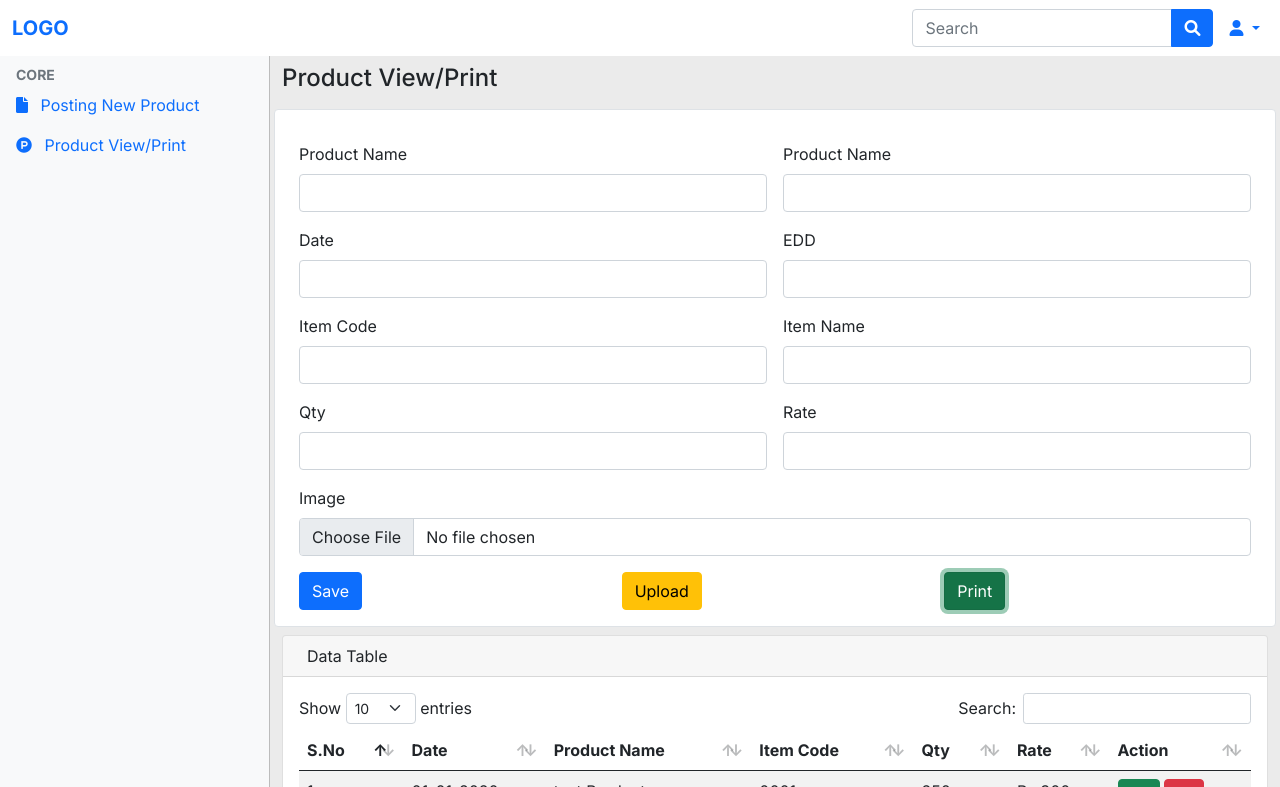
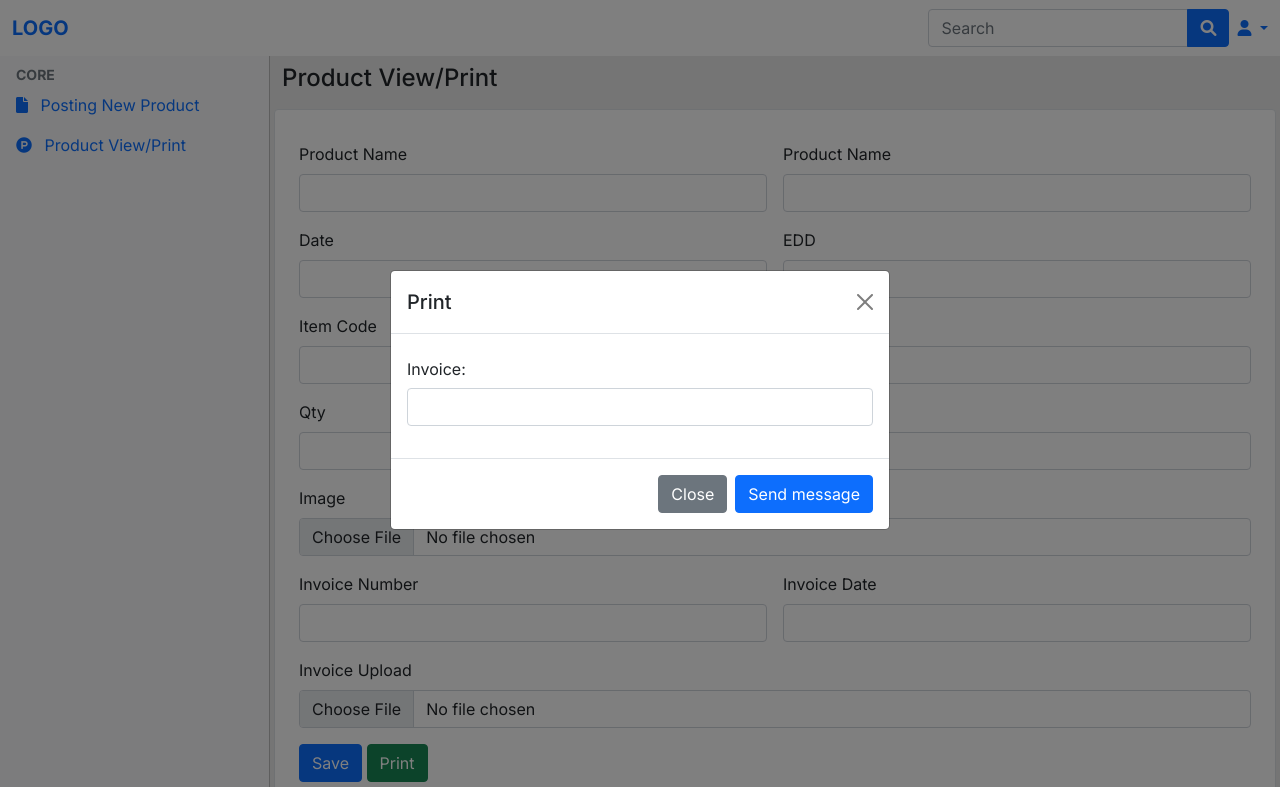
Before and after one commit to Batrinath-Code/vendor-template, a plain HTML site: page poviewprint.html in a window 1280 px wide. Both pictures are taken after a click on the button "Print". Shown: the top 787 px of the page. Drawn offline with nearby package versions, Linux system fonts and the light colour scheme.

Commit message:
menu visible is fixed

```diff
--- a/css/style.css
+++ b/css/style.css
@@ -21,7 +21,14 @@ button {
 .sidebar-link[aria-expanded="true"] .right-icon {
   transform: rotate(180deg);
 }
+.d-menu{
+
+  display: block;
+}
 @media (min-width: 992px) {
+  .d-menu{
+    display: none;
+  }
   body {
     overflow: auto !important;
   }
--- a/poviewprint.html
+++ b/poviewprint.html
@@ -16,10 +16,10 @@
   </head>
   <body>
     <!-- top navigation bar -->
-    <nav class="navbar navbar-expand-lg bg-white fixed-top">
+    <nav class="navbar  bg-white fixed-top">
       <div class="container-fluid">
         <button
-          class="navbar-toggler border-dark"
+          class="d-menu border-dark"
           type="button"
           data-bs-toggle="offcanvas"
           data-bs-target="#sidebar"
@@ -32,7 +32,7 @@
           href="#"
           >Logo</a
         >
-        <button
+        <!-- <button
           class="navbar-toggler border-dark"
           type="button"
           data-bs-toggle="collapse"
@@ -42,8 +42,8 @@
           aria-label="Toggle navigation"
         >
           <i class="fa-solid fa-bars"></i>
-        </button>
-        <div class="collapse navbar-collapse" id="topNavBar">
+        </button> -->
+        <div class="d-sm-flex justify-content-center align-items-center" id="topNavBar">
           <form class="d-flex ms-auto my-3 my-lg-0">
             <div class="input-group">
               <input
@@ -159,14 +159,74 @@
             <label for="formFile" class="form-label">Image</label>
             <input class="form-control" type="file" id="formFile" />
           </div>
+          <div class="col-md-6">
+            <label for="inputInvoiceNumber" class="form-label"
+              >Invoice Number</label
+            >
+            <input type="text" class="form-control" id="inputInvoiceNumber" />
+          </div>
+          <div class="col-md-6">
+            <label for="inputInvoiceDate" class="form-label"
+              >Invoice Date</label
+            >
+            <input type="text" class="form-control" id="inputInvoiceDate" />
+          </div>
+          <div class="col-md-12">
+            <label for="formInvoiceFile" class="form-label">Invoice Upload</label>
+            <input class="form-control" type="file" id="formInvoiceFile" />
+          </div>
           <div class="col-md-4">
             <button type="submit" class="btn btn-primary">Save</button>
+            <button class="btn btn-success" data-bs-toggle="modal"
+            data-bs-target="#Print">Print</button>
           </div>
-          <div class="col-md-4">
-            <button class="btn btn-warning">Upload</button>
-          </div>
-          <div class="col-md-4">
-            <button class="btn btn-success">Print</button>
+
+        </div>
+        <div
+          class="modal fade"
+          id="Print"
+          tabindex="-1"
+          aria-labelledby="PrintLabel"
+          aria-hidden="true"
+        >
+          <div class="modal-dialog modal-dialog-centered modal-dialog-scrollable">
+            <div class="modal-content">
+              <div class="modal-header">
+                <h5 class="modal-title" id="PrintLabel">Print</h5>
+                <button
+                  type="button"
+                  class="btn-close"
+                  data-bs-dismiss="modal"
+                  aria-label="Close"
+                ></button>
+              </div>
+              <div class="modal-body">
+                <form>
+                  <div class="mb-3">
+                    <label for="invoice-number" class="col-form-label"
+                      >Invoice:</label
+                    >
+                    <input
+                      type="text"
+                      class="form-control"
+                      id="invoice-number"
+                    />
+                  </div>
+                </form>
+              </div>
+              <div class="modal-footer">
+                <button
+                  type="button"
+                  class="btn btn-secondary"
+                  data-bs-dismiss="modal"
+                >
+                  Close
+                </button>
+                <button type="button" class="btn btn-primary">
+                  Send message
+                </button>
+              </div>
+            </div>
           </div>
         </div>
         <div class="row">
```
Also changed, not shown: postingnewproduct.html (+5 -5 lines).
